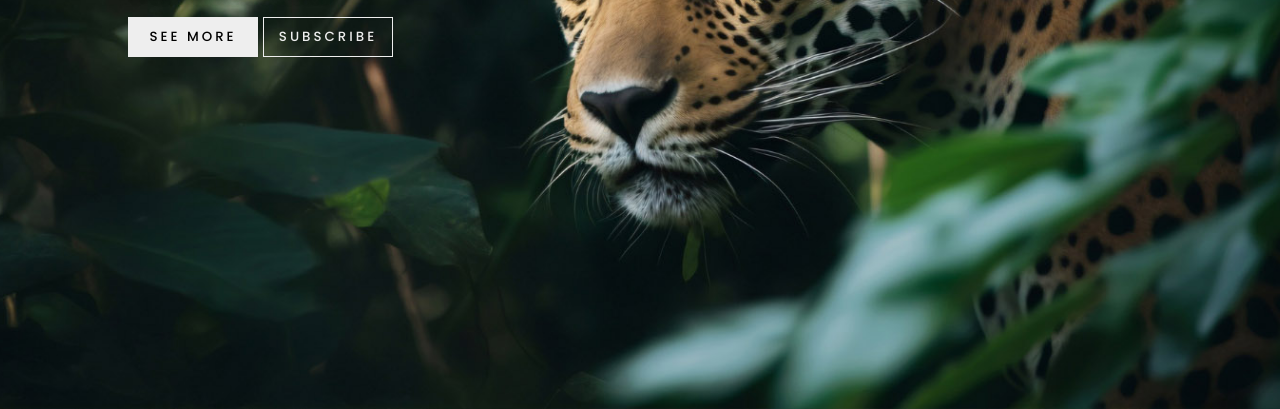
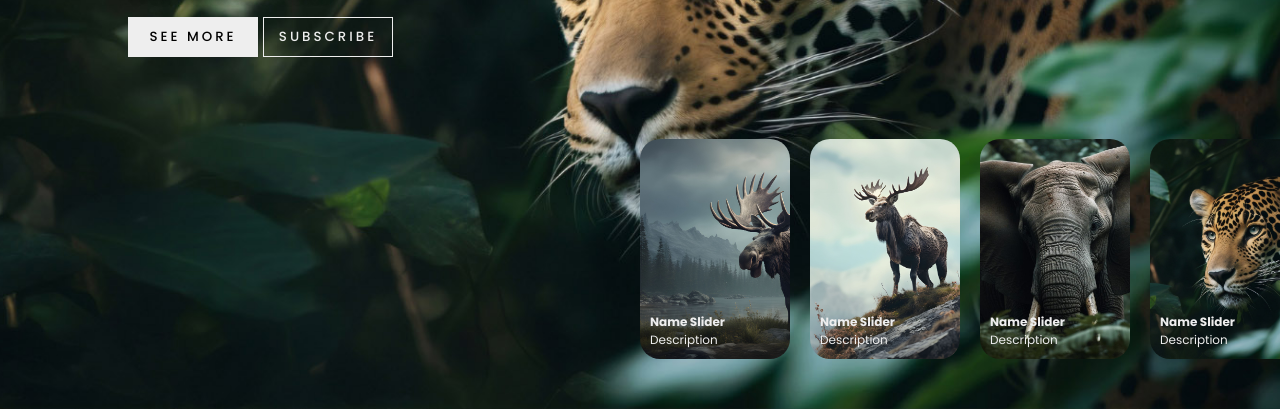
Before and after one commit to anxnyaaa/Magic-Slider, a plain HTML site: page index.html in a window 1280 px wide. Shown: the part 391-800 px from the top of the page. Drawn offline with Linux system fonts and the light colour scheme.

Commit message:
thumbnails added

```diff
--- a/index.html
+++ b/index.html
@@ -81,7 +81,39 @@
                 </div>
             </div>
         </div>
+        <!-- thumbnail -->
+        <div class="thumbnail">
+            <div class="item">
+                <img src="images/img1.jpg" alt="I1">
+                <div class="content">
+                    <div class="title">Name Slider</div>
+                    <div class="des">Description</div>
+                </div>
+            </div>
+            <div class="item">
+                <img src="images/img2.jpg" alt="I2">
+                <div class="content">
+                    <div class="title">Name Slider</div>
+                    <div class="des">Description</div>
+                </div>
+            </div>
+            <div class="item">
+                <img src="images/img3.jpg" alt="I3">
+                <div class="content">
+                    <div class="title">Name Slider</div>
+                    <div class="des">Description</div>
+                </div>
+            </div>
+            <div class="item">
+                <img src="images/img4.jpg" alt="I4">
+                <div class="content">
+                    <div class="title">Name Slider</div>
+                    <div class="des">Description</div>
+                </div>
+            </div>
+        </div>
     </div>
+
 </body>
 <script src="app.js"></script>
 
--- a/style.css
+++ b/style.css
@@ -86,3 +86,34 @@ header a {
     color: #eee;
     border: 1px solid #eee;
 }
+/* thumbnail */
+.thumbnail {
+    position: absolute;
+    bottom: 50px;
+    left: 50%;
+    width: max-content;
+    z-index: 100;
+    display: flex;
+    gap: 20px;
+}
+.thumbnail .item {
+    width: 150px;
+    height: 220px;
+    flex-shrink: 0;
+    position: relative;
+}
+.thumbnail .item img {
+    width: 100%;
+    height: 100%;
+    object-fit: cover;
+    border-radius: 20px;
+}
+.thumbnail .item .content {
+    position: absolute;
+    bottom: 10px;
+    left: 10px;
+    right: 10px;
+}
+.thumbnail .item .content .title {
+    font-weight: bold;
+}
```
